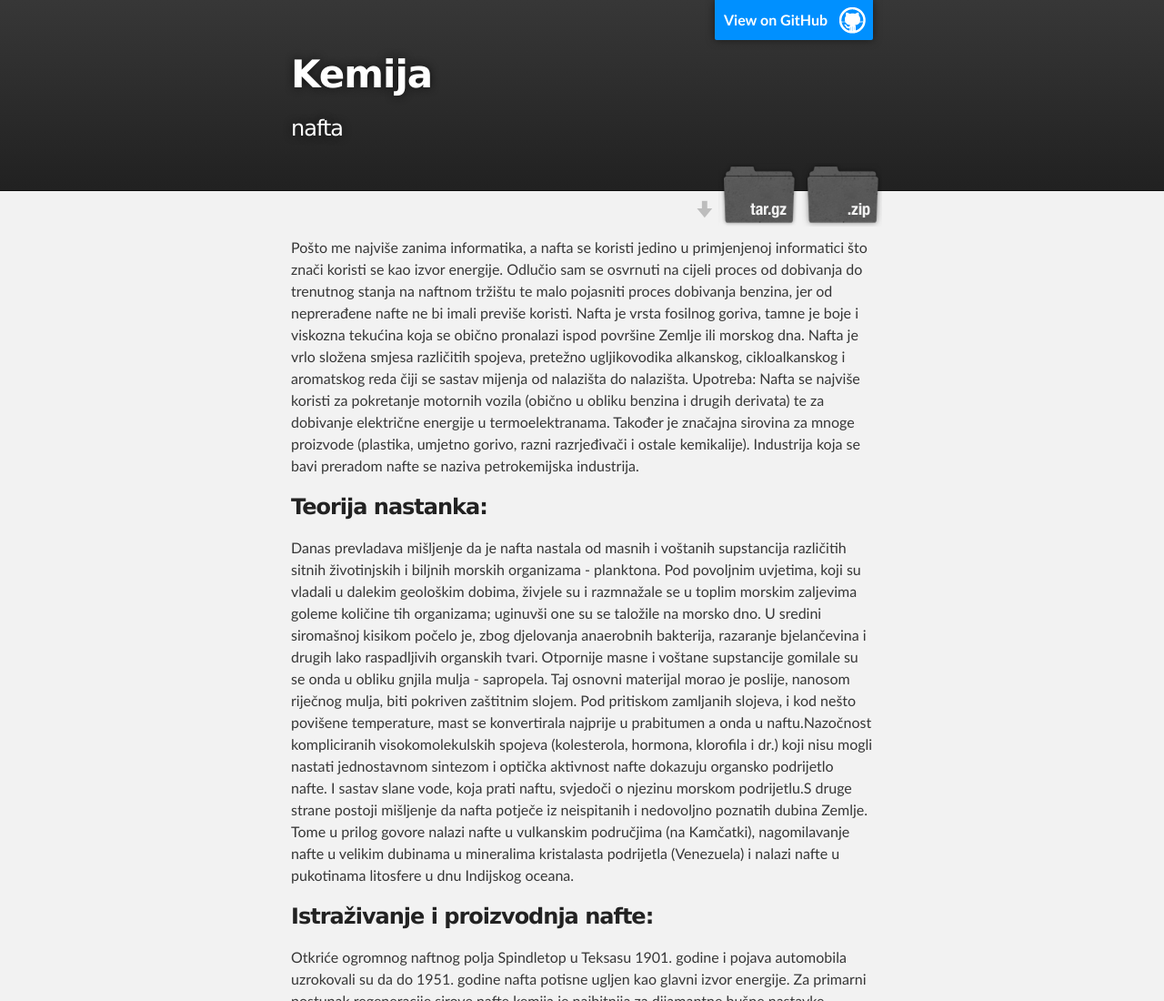
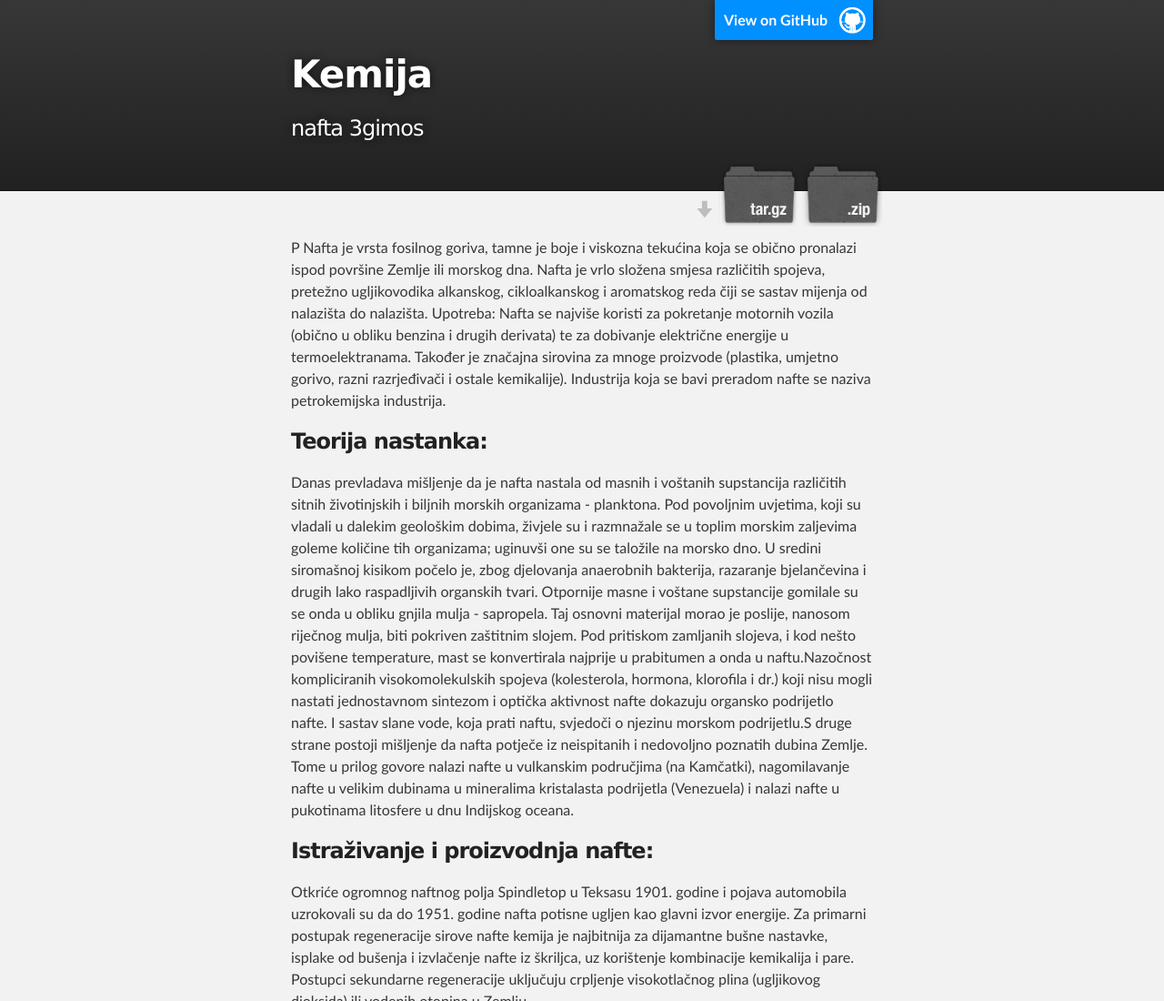
Before and after one commit to cro7/Kemija, a plain HTML site: page index.html in a window 1280 px wide. Shown: the top 1100 px of the page at 91% size. Drawn offline with Linux system fonts and the light colour scheme.

Commit message:
Update index.html
Obrisao uvod

```diff
--- a/index.html
+++ b/index.html
@@ -19,7 +19,7 @@
           <a id="forkme_banner" href="https://github.com/cro7/Kemija">View on GitHub</a>
 
           <h1 id="project_title">Kemija</h1>
-          <h2 id="project_tagline">nafta</h2>
+          <h2 id="project_tagline">nafta 3gimos</h2>
 
             <section id="downloads">
               <a class="zip_download_link" href="https://github.com/cro7/Kemija/zipball/master">Download this project as a .zip file</a>
@@ -31,8 +31,7 @@
     <!-- MAIN CONTENT -->
     <div id="main_content_wrap" class="outer">
       <section id="main_content" class="inner">
-        <p>Pošto me najviše zanima informatika, a nafta se koristi jedino u primjenjenoj informatici što znači koristi se kao izvor energije.
-Odlučio sam se osvrnuti na cijeli proces od dobivanja do trenutnog stanja na naftnom tržištu te malo pojasniti proces dobivanja benzina, jer od neprerađene nafte ne bi imali previše koristi.
+        <p>P
 Nafta je vrsta fosilnog goriva, tamne je boje  i viskozna tekućina koja se obično pronalazi ispod površine Zemlje ili morskog dna. Nafta je vrlo složena smjesa različitih spojeva, pretežno ugljikovodika alkanskog, cikloalkanskog i aromatskog reda čiji se sastav mijenja od nalazišta do nalazišta.
 Upotreba:
 Nafta se najviše koristi za pokretanje motornih vozila (obično u obliku benzina i drugih derivata) te za dobivanje električne energije u termoelektranama. Također je značajna sirovina za mnoge proizvode (plastika, umjetno gorivo, razni razrjeđivači i ostale kemikalije). Industrija koja se bavi preradom nafte se naziva petrokemijska industrija.</p>
```
